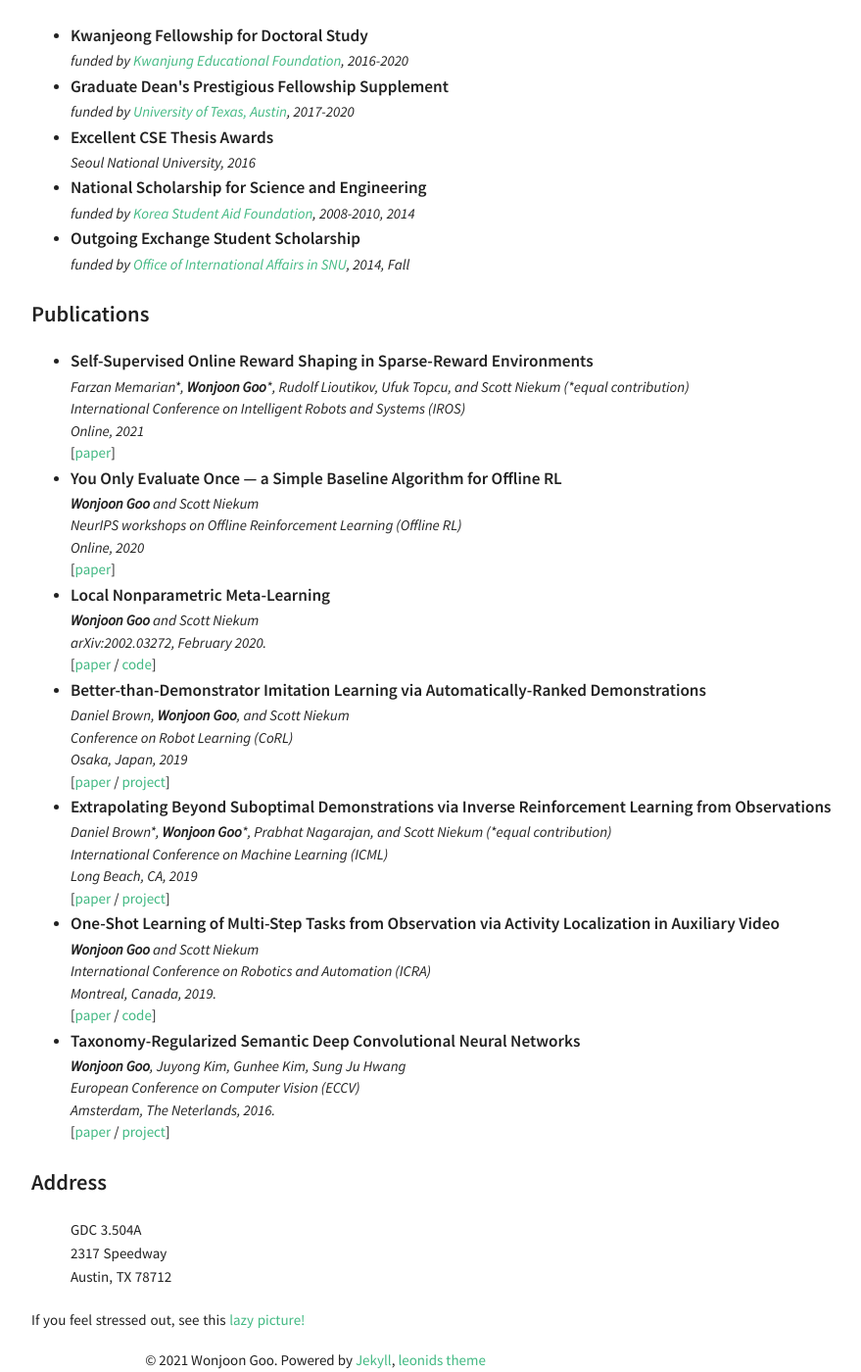
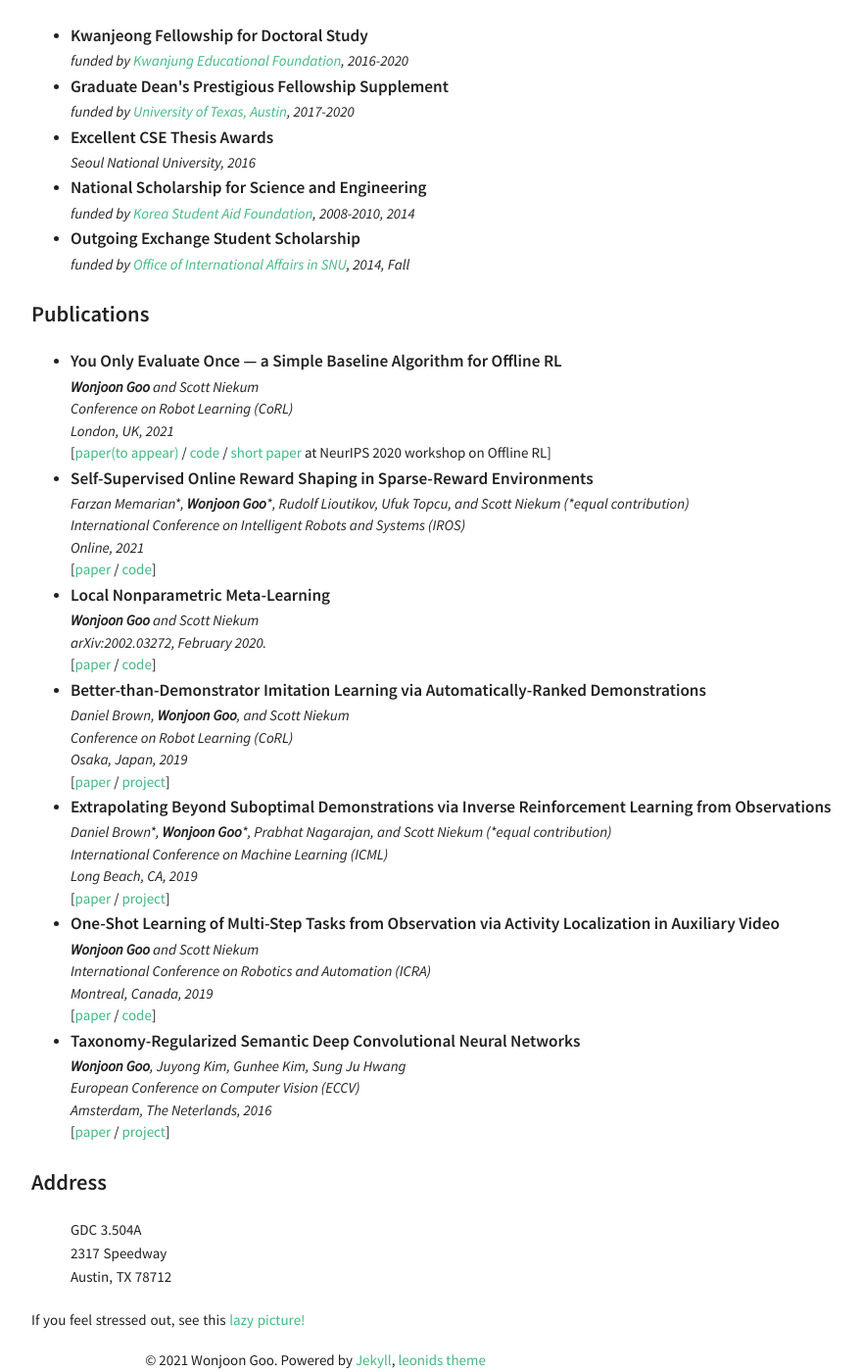
Before and after one commit to hiwonjoon/hiwonjoon.github.io, a Jekyll site: the page built from index.html, in a window 1280 px wide and 1400 px high, scrolled down 1826 px. Shown: the whole window at 98% size, without its empty margins (318-1197 px from the left). Built offline with Jekyll 4.4.1, drawn with Linux system fonts in a browser that asks for light colours; part of the change alters nothing that is shown.

Commit message:
corl 2021 update

```diff
--- a/index.html
+++ b/index.html
@@ -222,6 +222,20 @@ permalink: /
   <div class="post-description">
     <ul>
       <li>
+        <h5 style='margin:0px;'>You Only Evaluate Once — a Simple Baseline Algorithm for Offline RL</h5>
+        <div class='italic'>
+          <span><b>Wonjoon Goo</b> and Scott Niekum</span></br>
+          <span>Conference on Robot Learning (CoRL)</span></br>
+          <span>London, UK, 2021</span>
+            <!--<span>NeurIPS workshops on Offline Reinforcement Learning (Offline RL)</span></br>-->
+        </div>
+        <div>
+          <span>
+            [<a herf='#blank'>paper(to appear)</a> / <a href='https://github.com/hiwonjoon/YOEO-public'>code</a> / <a href='https://offline-rl-neurips.github.io/program/offrl_60.html'>short paper</a> at NeurIPS 2020 workshop on Offline RL]
+          </span>
+        </div>
+      </li>
+      <li>
         <h5 style='margin:0px;'>Self-Supervised Online Reward Shaping in Sparse-Reward Environments</h5>
         <div class='italic'>
           <span>Farzan Memarian*, <b>Wonjoon Goo</b>*, Rudolf Lioutikov, Ufuk Topcu, and Scott Niekum (*equal contribution)</span></br>
@@ -230,20 +244,7 @@ permalink: /
         </div>
         <div>
           <span>
-            [<a href='https://arxiv.org/abs/2103.04529'>paper</a>]
-          </span>
-        </div>
-      </li>
-      <li>
-        <h5 style='margin:0px;'>You Only Evaluate Once — a Simple Baseline Algorithm for Offline RL</h5>
-        <div class='italic'>
-          <span><b>Wonjoon Goo</b> and Scott Niekum</span></br>
-          <span>NeurIPS workshops on Offline Reinforcement Learning (Offline RL)</span></br>
-          <span>Online, 2020</span>
-        </div>
-        <div>
-          <span>
-            [<a href='https://offline-rl-neurips.github.io/program/offrl_60.html'>paper</a>]
+            [<a href='https://arxiv.org/abs/2103.04529'>paper</a> / <a href='https://github.com/hiwonjoon/IROS2021_SORS'>code</a>]
           </span>
         </div>
       </li>
@@ -290,11 +291,11 @@ permalink: /
         <div class='italic'>
           <span><b>Wonjoon Goo</b> and Scott Niekum</span></br>
           <span>International Conference on Robotics and Automation (ICRA)</span></br>
-          <span>Montreal, Canada, 2019.</span>
+          <span>Montreal, Canada, 2019</span>
         </div>
         <div>
           <span>
-            [<a href='http://dev.wonjoon.me/files/GooICRA2019.pdf'>paper</a> / <a href='https://github.com/hiwonjoon/ICRA2019-Activity-Localize'>code</a>]
+            [<a href='files/GooICRA2019.pdf'>paper</a> / <a href='https://github.com/hiwonjoon/ICRA2019-Activity-Localize'>code</a>]
           </span>
         </div>
       </li>
@@ -306,12 +307,12 @@ permalink: /
             European Conference on Computer Vision (ECCV)
           </span></br>
           <span>
-            Amsterdam, The Neterlands, 2016.
+            Amsterdam, The Neterlands, 2016
           </span>
         </div>
         <div>
           <span>
-            [<a href='http://vision.snu.ac.kr/wordpress/wp-content/uploads/2016/08/eccv16_taxonomy.pdf'>paper</a> / <a href='https://github.com/hiwonjoon/eccv16-taxonomy'>project</a>]
+            [<a href='files/eccv16_taxonomy.pdf'>paper</a> / <a href='https://github.com/hiwonjoon/eccv16-taxonomy'>project</a>]
           </span>
         </div>
       </li>
```
Also changed, not shown: 1 other file.
